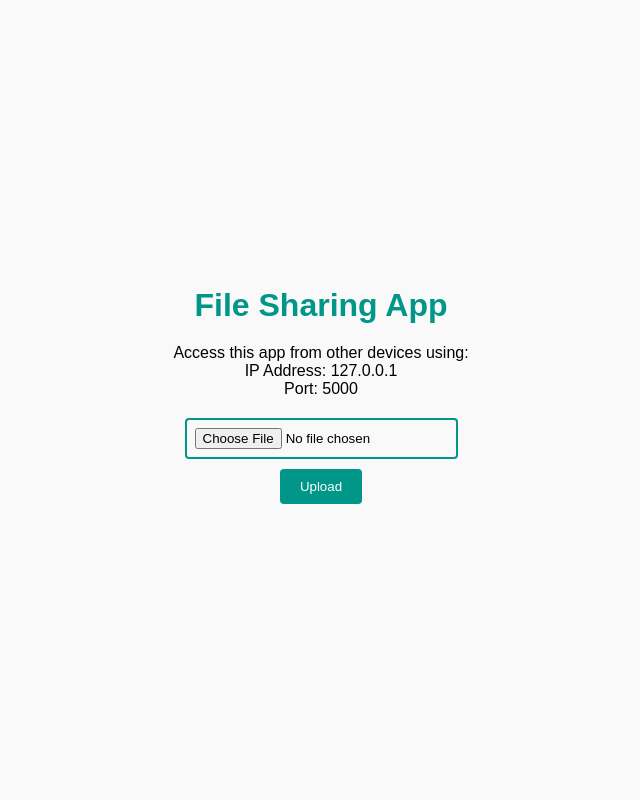
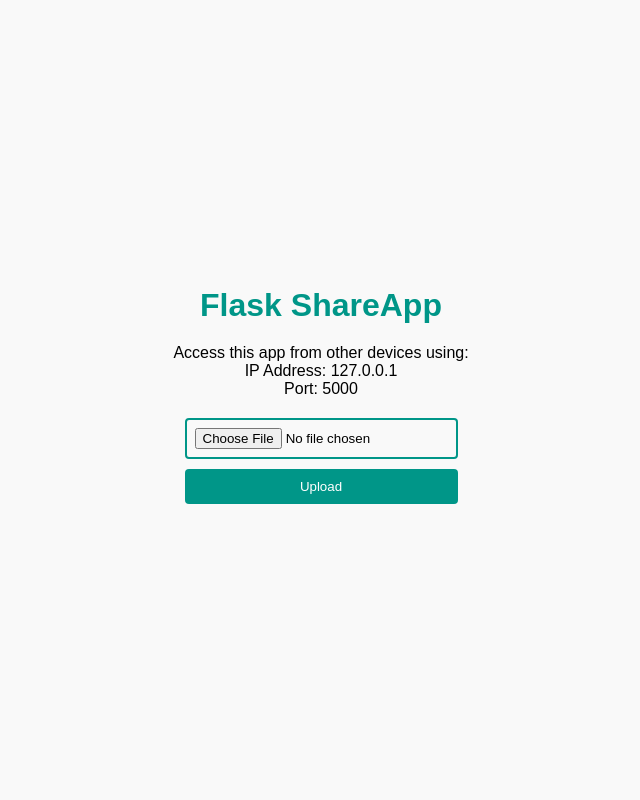
Before and after one commit to sage9705/flask-share, a Flask app: page / in a window 1280 px wide. Shown: the whole page, without its empty margins (319-959 px from the left). Run offline with Flask 2, Linux system fonts and the light colour scheme.

Commit message:
title change

```diff
--- a/static/styles.css
+++ b/static/styles.css
@@ -12,6 +12,8 @@ body {
     align-items: center;
     justify-content: center;
     height: 100vh;
+    padding: 20px;
+    width: 100vw;
 }
 
 h1 {
@@ -36,6 +38,7 @@ h1 {
     border: 2px solid #009688;
     padding: 8px;
     border-radius: 4px;
+    width: 100%;
 }
 
 #file-input:focus {
@@ -50,6 +53,7 @@ input[type="submit"] {
     padding: 10px 20px;
     border-radius: 4px;
     cursor: pointer;
+    width: 100%;
 }
 
 input[type="submit"]:hover {
--- a/templates/index.html
+++ b/templates/index.html
@@ -1,11 +1,11 @@
 <!DOCTYPE html>
 <html>
 <head>
-    <title>File Sharing App</title>
+    <title>Flask ShareApp</title>
     <link rel="stylesheet" href="{{ url_for('static', filename='styles.css') }}">
 </head>
 <body>
-    <h1>File Sharing App</h1>
+    <h1>Flask ShareApp</h1>
     <div class="device-info">
         <p>Access this app from other devices using:</p>
         <p>IP Address: <span id="ip_address">{{ ip_address }}</span></p>
```
